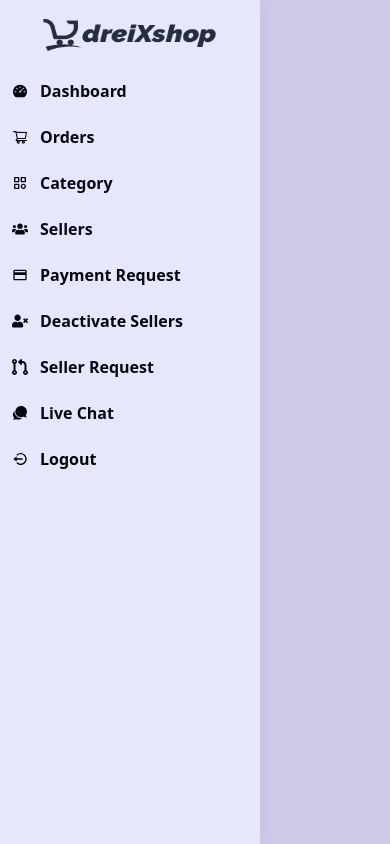
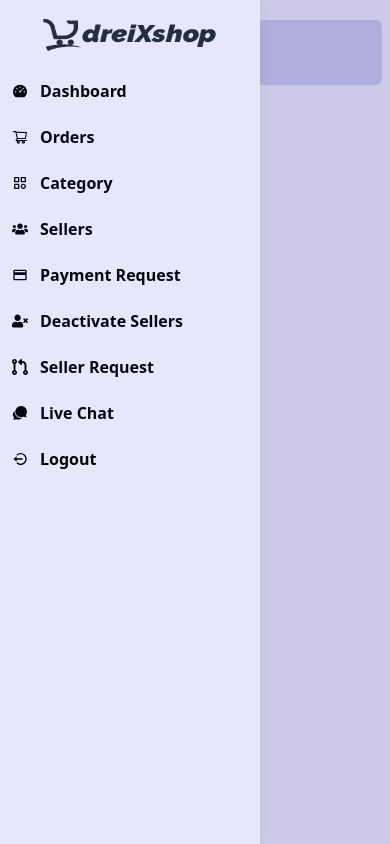
Before and after one commit to dreiXcode/dreiXshop, a React (Create React App) app in the folder dashboard/: page / in a window 390 px wide. Built offline with nearby package versions, Linux system fonts and the light colour scheme.

Commit message:
Page Header - Part 1

```diff
--- a/dashboard/src/layout/Header.jsx
+++ b/dashboard/src/layout/Header.jsx
@@ -1,9 +1,16 @@
 import React from 'react';
+import { FaList } from 'react-icons/fa';
 
-const Header = () => {
+const Header = ({showSidebar, setShowSidebar}) => {
     return (
-        <div>
-            <h1>Header</h1>
+        <div className='fixed top-0  left-0 w-full py-5 px-2 lg:px-7 z-40'>
+            <div className='ml-0 lg:ml-[260px] rounded-md h-[65px] flex justify-between items-start bg-[#b1addf] px-5 transition-all'>
+                <div onClick={() => setShowSidebar(!showSidebar)} className='w-[35px] flex lg:hidden'>
+                    <span><FaList /></span>
+
+                </div>
+            </div>
+
         </div>
     );
 };
--- a/dashboard/src/layout/MainLayout.jsx
+++ b/dashboard/src/layout/MainLayout.jsx
@@ -1,13 +1,16 @@
-import React from 'react';
+import React, { useState } from 'react';
 import { Outlet } from 'react-router-dom';
 import Header from './Header';
 import Sidebar from './Sidebar';
 
 const MainLayout = () => {
+
+    const [showSidebar, setShowSidebar] = useState(false)
+
     return (
         <div className='bg-[#cdcae9] w-full min-h-screen'>
-            <Header/>
-            <Sidebar/>
+            <Header showSidebar={showSidebar} setShowSidebar={setShowSidebar}/>
+            <Sidebar showSidebar={showSidebar} setShowSidebar={setShowSidebar}/>
                 <div className='ml-0 lg:ml-[260px] pt-[95px] transition-all'>
                     <Outlet/>
                 </div>
```
